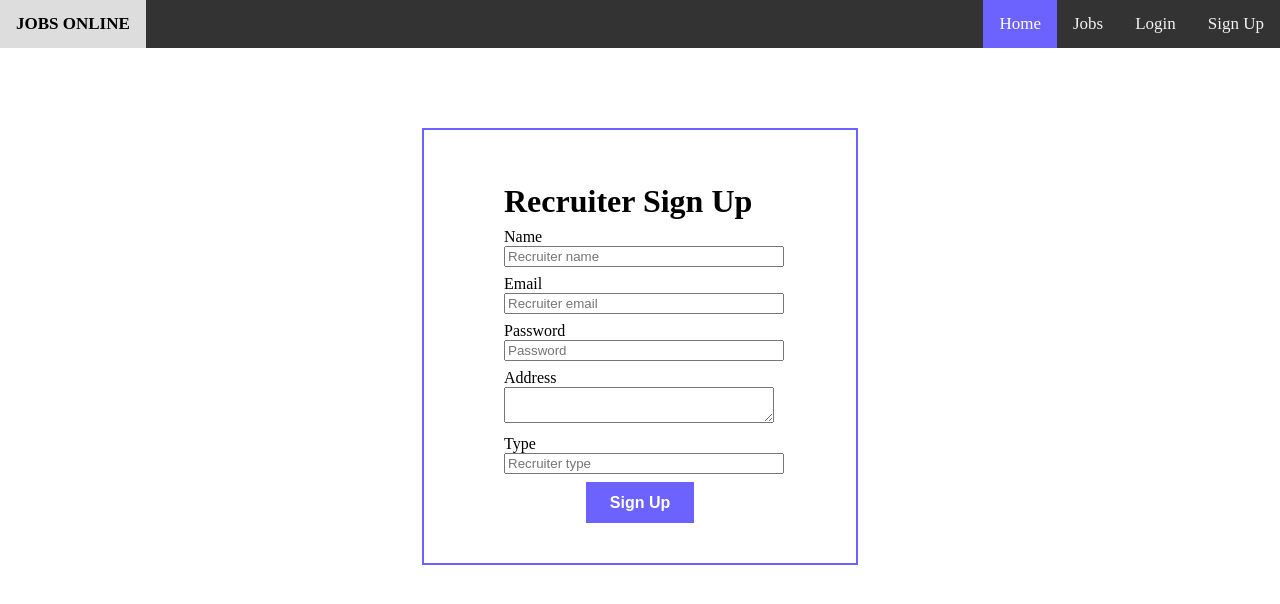
After one commit to joseph-benoy/jobsOnline, a PHP site: page /register.php in a window 1280 px wide. The commit adds this page. Shown: the top 604 px of the page. Run offline with PHP 8.4, Linux system fonts and the light colour scheme.

Commit message:
register ui added

```diff
--- a/includes/header.php
+++ b/includes/header.php
@@ -4,5 +4,6 @@
         <a class="active" href="index.php">Home</a>
         <a href="#news">Jobs</a>
         <a href="login.php">Login</a>
+        <a href="register.php">Sign Up</a>
     </span>
 </header>
--- /dev/null
+++ b/register.php
@@ -0,0 +1,30 @@
+<!DOCTYPE html>
+<html lang="en">
+<head>
+    <meta charset="UTF-8">
+    <meta http-equiv="X-UA-Compatible" content="IE=edge">
+    <meta name="viewport" content="width=device-width, initial-scale=1.0">
+    <title>Jobs Online</title>
+    <link rel="stylesheet" href="style.css"/>
+</head>
+<body>
+    <?php include("includes/header.php");?>
+    <div class="regWrap">
+        <h1>Recruiter Sign Up</h1>
+        <form method="post" action="reg.php">
+            <label>Name</label><br>
+            <input type="text" name="name" placeholder="Recruiter name" required><br>
+            <label>Email</label><br>
+            <input type="email" name="email" placeholder="Recruiter email" required><br>
+            <label>Password</label><br>
+            <input type="password" name="password" placeholder="Password" required><br>
+            <label>Address</label><br>
+            <textarea name="address" cols="31">
+            </textarea><br>
+            <label>Type</label><br>
+            <input type="text" name="type" placeholder="Recruiter type" required><br>
+            <button type="submit">Sign Up</button>
+        </form>
+    </div>
+</body>
+</html>
--- a/style.css
+++ b/style.css
@@ -86,3 +86,33 @@ html,body{
   .loginWrap *{
       margin-bottom: 0.5rem;
   }
+
+  /*register*/
+  .regWrap{
+    display: block;
+    margin-left: auto;
+    margin-right: auto;
+    width: 17rem;
+    margin-top: 5rem;
+    border: 2px solid var(--blue);
+    padding: 2rem 5rem;
+  }
+  .regWrap *{
+    margin-bottom: 0.5rem;
+}
+.regWrap input,select{
+    width: 100%;
+
+}
+.regWrap button{
+    display: block;
+    margin-left: auto;
+    margin-right: auto;
+    color: white;
+    background-color: var(--blue);
+    box-shadow: none;
+    border: none;
+    padding: 0.7rem 1.5rem;
+    font-weight: bold;
+    font-size: 1rem;
+}
```
